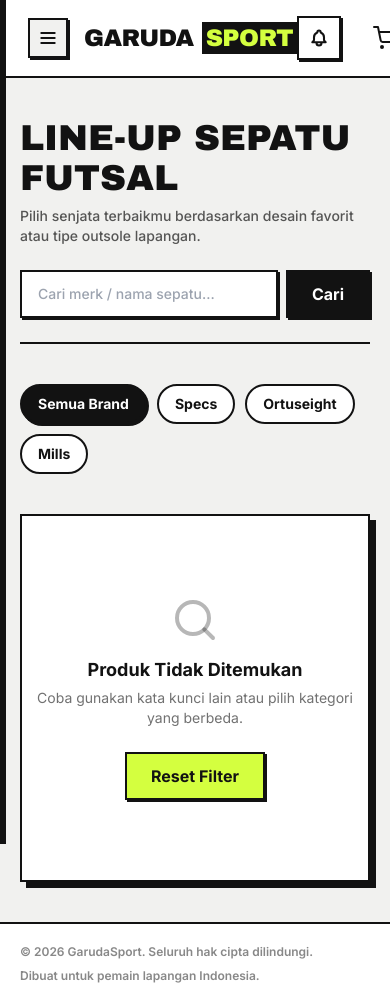
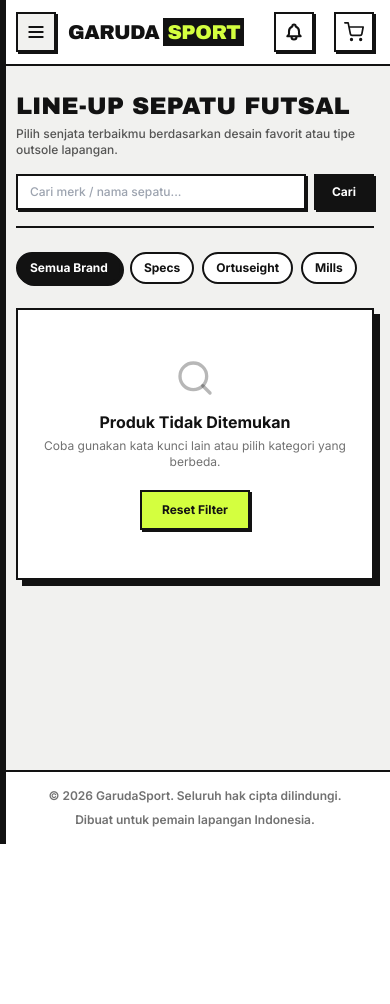
Before and after one commit to Deonhrf/garudasport.id, a Flask app: template templates/catalog.html in a window 390 px wide. After the commit the page ends 844 px from the top, so only its background shows below. Run offline with Flask 3, Linux system fonts and the light colour scheme; the template is opened without the code that fills it, so the values that code supplies are empty; the visitor is signed in with stand-in values (Sample User, id 1); some libraries are stand-ins or nearby versions.

Commit message:
style: enhance catalog.html mobile grid and image containment

```diff
--- a/templates/catalog.html
+++ b/templates/catalog.html
@@ -32,37 +32,35 @@
   <link rel="preconnect" href="https://fonts.gstatic.com" crossorigin>
   <link href="https://fonts.googleapis.com/css2?family=Archivo+Black&family=Inter:wght@400;500;600;700;800&display=swap" rel="stylesheet">
 
-  <!-- Alpine.js untuk Dropdown Notifikasi & Interaksi -->
+  <!-- Alpine.js -->
   <script defer src="https://cdn.jsdelivr.net/npm/alpinejs@3.x.x/dist/cdn.min.js"></script>
 </head>
-<body class="bg-paper text-ink font-body antialiased flex flex-col min-h-screen">
+<body class="bg-paper text-ink font-body antialiased flex flex-col min-h-screen selection:bg-volt selection:text-ink">
 
   <!-- ============ NAVBAR UTAMA ============ -->
-  <header class="bg-white/95 backdrop-blur border-b-2 border-ink sticky top-0 z-50">
-    <div class="max-w-7xl mx-auto px-5 md:px-8 h-18 py-4 flex items-center justify-between">
+  <header class="bg-white border-b-2 border-ink sticky top-0 z-40">
+    <div class="max-w-7xl mx-auto px-4 sm:px-6 md:px-8 h-16 sm:h-18 py-3 flex items-center justify-between">
 
       <!-- Kiri: Tombol Garis Tiga (Jika Login) & Logo -->
-      <div class="flex items-center gap-4 ml-2 md:ml-0">
+      <div class="flex items-center gap-3 sm:gap-4">
         {% if session.get('user_id') %}
-        <button onclick="toggleSidebar()" class="p-2 border-2 border-ink bg-paper hover:bg-volt transition-colors flex items-center justify-center shadow-[2px_2px_0px_#121212]" title="Menu Navigasi">
+        <button onclick="toggleSidebar()" aria-label="Buka Menu Navigasi" class="p-2 sm:p-2.5 border-2 border-ink bg-paper hover:bg-volt active:translate-x-0.5 active:translate-y-0.5 transition-all flex items-center justify-center shadow-[2px_2px_0px_#121212]" title="Menu Navigasi">
           <svg class="w-5 h-5" fill="none" stroke="currentColor" stroke-width="2.5" viewBox="0 0 24 24">
             <path stroke-linecap="round" stroke-linejoin="round" d="M4 6h16M4 12h16M4 18h16"></path>
           </svg>
         </button>
         {% endif %}
 
-        <a href="{{ url_for('customer.dashboard') }}" class="font-display text-2xl md:text-3xl tracking-tight flex items-center gap-2">
+        <a href="{{ url_for('customer.dashboard') if session.get('user_id') else url_for('catalog') }}" class="font-display text-xl sm:text-2xl md:text-3xl tracking-tight flex items-center gap-1 sm:gap-2">
           GARUDA<span class="text-volt bg-ink px-1">SPORT</span>
         </a>
       </div>
 
-      <!-- Kanan: Lonceng Notif (Jika Login), Profil, & Keranjang -->
-      <div class="flex items-center gap-4 md:gap-5">
+      <!-- Kanan: Notifikasi, Profil / Masuk, & Keranjang -->
+      <div class="flex items-center gap-2.5 sm:gap-4">
 
         {% if session.get('user_id') %}
-          <!-- ========================================== -->
-          <!-- KOTAK LONCENG NOTIFIKASI CUSTOMER  -->
-          <!-- ========================================== -->
+          <!-- KOTAK LONCENG NOTIFIKASI -->
           <div class="relative" x-data="{
             open: false,
             unreadCount: {{ unread_notif if unread_notif else 0 }},
@@ -78,27 +76,25 @@
               }
             }
           }">
-            <!-- Tombol Lonceng -->
-            <button @click="open = !open; if(open) markAsRead()" class="relative p-2.5 border-2 border-ink bg-white hover:bg-volt transition-colors flex items-center justify-center shadow-[2px_2px_0px_#121212]" title="Notifikasi Sistem">
+            <button @click="open = !open; if(open) markAsRead()" aria-label="Notifikasi" class="relative p-2 sm:p-2.5 border-2 border-ink bg-white hover:bg-volt active:translate-x-0.5 active:translate-y-0.5 transition-all flex items-center justify-center shadow-[2px_2px_0px_#121212]">
               <svg class="w-5 h-5 text-ink" fill="none" stroke="currentColor" stroke-width="2.5" viewBox="0 0 24 24">
                 <path stroke-linecap="round" stroke-linejoin="round" d="M15 17h5l-1.405-1.405A2.032 2.032 0 0118 14.158V11a6.002 6.002 0 00-4-5.659V5a2 2 0 10-4 0v.341C7.67 6.165 6 8.388 6 11v3.159c0 .538-.214 1.055-.595 1.436L4 17h5m6 0v1a3 3 0 11-6 0v-1m6 0H9"></path>
               </svg>
-              <!-- Badge Angka Merah -->
-              <span x-show="unreadCount > 0" x-text="unreadCount" class="absolute -top-2 -right-2 bg-turf text-white text-[10px] font-bold px-1.5 py-0.5 border border-ink rounded-full animate-bounce"></span>
+              <span x-show="unreadCount > 0" x-text="unreadCount" class="absolute -top-1.5 -right-1.5 bg-turf text-white text-[10px] font-bold px-1.5 py-0.2 border border-ink rounded-full animate-bounce"></span>
             </button>
 
-            <!-- Dropdown Kotak Daftar Notifikasi -->
-            <div x-show="open" @click.away="open = false" class="absolute right-0 mt-2 w-72 md:w-80 bg-white border-2 border-ink shadow-[6px_6px_0px_#121212] z-50 p-4 space-y-3" style="display: none;">
+            <!-- Dropdown Notifikasi Safe-Width -->
+            <div x-show="open" @click.away="open = false" x-transition class="absolute right-0 mt-2 w-72 sm:w-80 max-w-[calc(100vw-2.5rem)] bg-white border-2 border-ink shadow-[6px_6px_0px_#121212] z-50 p-4 space-y-3" style="display: none;">
               <div class="flex items-center justify-between border-b-2 border-ink pb-2">
                 <span class="font-display text-xs uppercase">Notifikasi Saya</span>
                 <span class="text-[10px] font-bold bg-volt px-2 py-0.5 border border-ink" x-text="unreadCount + ' Baru'"></span>
               </div>
-              <div class="space-y-2 max-h-64 overflow-y-auto">
+              <div class="space-y-2 max-h-60 overflow-y-auto">
                 {% if notifications %}
                   {% for notif in notifications %}
                   <div class="p-3 border-2 border-ink text-xs bg-white text-ink shadow-[2px_2px_0px_#121212]">
                     <p class="font-bold text-ink">{{ notif.title }}</p>
-                    <p class="mt-1 text-ink/80">{{ notif.message }}</p>
+                    <p class="mt-1 text-ink/80 break-words">{{ notif.message }}</p>
                     <span class="text-[9px] text-ink/50 mt-1 block">{{ notif.created_at.strftime('%d/%m/%Y %H:%M') if notif.created_at else '' }}</span>
                   </div>
                   {% endfor %}
@@ -111,30 +107,26 @@
 
           <!-- Info Akun -->
           <div>
-            <span class="hidden sm:inline-block text-sm font-bold bg-volt px-3 py-1.5 border-2 border-ink shadow-[2px_2px_0px_#121212]">
+            <span class="hidden sm:inline-block text-xs md:text-sm font-bold bg-volt px-3 py-1.5 border-2 border-ink shadow-[2px_2px_0px_#121212]">
               Halo, {{ session.nama }}
             </span>
           </div>
 
         {% else %}
-          <!-- Jika belum login, tampilkan tombol Masuk -->
-          <a href="{{ url_for('auth.login') }}" class="hidden sm:flex items-center gap-2 text-sm font-bold bg-volt px-5 py-2 border-2 border-ink shadow-[2px_2px_0px_#121212] hover:translate-x-0.5 hover:translate-y-0.5 hover:shadow-none transition-all">
+          <a href="{{ url_for('auth.login') }}" class="text-xs sm:text-sm font-bold bg-volt px-4 py-1.5 sm:px-5 sm:py-2 border-2 border-ink shadow-[2px_2px_0px_#121212] active:translate-x-0.5 active:translate-y-0.5 transition-all">
             Masuk
           </a>
         {% endif %}
 
-        <!-- ========================================== -->
         <!-- KERANJANG BELANJA -->
-        <!-- ========================================== -->
-        <a href="{{ url_for('customer.cart') }}" aria-label="Keranjang belanja" class="relative flex items-center justify-center hover:text-court transition-colors group">
-          <svg xmlns="http://www.w3.org/2000/svg" class="w-6 h-6" viewBox="0 0 24 24" fill="none" stroke="currentColor" stroke-width="2" stroke-linecap="round" stroke-linejoin="round">
+        <a href="{{ url_for('customer.cart') }}" aria-label="Keranjang belanja" class="relative p-2 sm:p-2.5 border-2 border-ink bg-white hover:bg-volt active:translate-x-0.5 active:translate-y-0.5 transition-all shadow-[2px_2px_0px_#121212] group">
+          <svg xmlns="http://www.w3.org/2000/svg" class="w-5 h-5" viewBox="0 0 24 24" fill="none" stroke="currentColor" stroke-width="2" stroke-linecap="round" stroke-linejoin="round">
             <circle cx="9" cy="21" r="1"></circle>
             <circle cx="20" cy="21" r="1"></circle>
             <path d="M1 1h4l2.68 13.39a2 2 0 0 0 2 1.61h9.72a2 2 0 0 0 2-1.61L23 6H6"></path>
           </svg>
-          <!-- Badge Angka Keranjang -->
           {% if cart_count and cart_count > 0 %}
-          <span class="absolute -top-2 -right-2.5 bg-volt text-ink text-[10px] font-display px-1.5 py-0.5 border border-ink shadow-[1px_1px_0px_#121212] group-hover:bg-court group-hover:text-white transition-colors rounded-full">
+          <span class="absolute -top-1.5 -right-1.5 bg-volt text-ink text-[10px] font-display px-1.5 py-0.2 border border-ink shadow-[1px_1px_0px_#121212] group-hover:bg-court group-hover:text-white transition-colors rounded-full">
             {{ cart_count }}
           </span>
           {% endif %}
@@ -144,59 +136,54 @@
     </div>
   </header>
 
-  <!-- ============ SIDEBAR GESER (Hanya Muncul Jika Login) ============ -->
+  <!-- ============ SIDEBAR GESER (z-[60] Agar Menutup Header) ============ -->
   {% if session.get('user_id') %}
-  <div id="sidebar-overlay" onclick="toggleSidebar()" class="fixed inset-0 bg-ink/50 z-50 hidden transition-opacity"></div>
+  <div id="sidebar-overlay" onclick="toggleSidebar()" class="fixed inset-0 bg-ink/50 z-[55] hidden transition-opacity"></div>
 
-  <aside id="sidebar" class="fixed inset-y-0 left-0 z-50 w-72 bg-white border-r-2 border-ink flex flex-col justify-between transform -translate-x-full transition-transform duration-300 ease-in-out shadow-[6px_0px_0px_#121212]">
+  <aside id="sidebar" class="fixed inset-y-0 left-0 z-[60] w-72 max-w-[85vw] bg-white border-r-2 border-ink flex flex-col justify-between transform -translate-x-full transition-transform duration-300 ease-in-out shadow-[6px_0px_0px_#121212]">
     <div>
-      <!-- Header Sidebar -->
-      <div class="h-18 px-6 border-b-2 border-ink flex items-center justify-between bg-paper">
-        <span class="font-display text-base uppercase tracking-wider">Menu Akun</span>
-        <button onclick="toggleSidebar()" class="text-ink font-bold text-xl px-2 py-1 border-2 border-ink bg-white hover:bg-volt transition-colors">
+      <div class="h-16 sm:h-18 px-5 border-b-2 border-ink flex items-center justify-between bg-paper">
+        <span class="font-display text-sm sm:text-base uppercase tracking-wider">Menu Akun</span>
+        <button onclick="toggleSidebar()" aria-label="Tutup Menu" class="text-ink font-bold text-xl px-2.5 py-0.5 border-2 border-ink bg-white hover:bg-volt transition-colors">
           &times;
         </button>
       </div>
 
-      <!-- Daftar Menu Sidebar -->
-      <nav class="p-5 space-y-3 font-bold uppercase text-xs">
+      <nav class="p-4 sm:p-5 space-y-2.5 font-bold uppercase text-xs">
         <a href="{{ url_for('customer.dashboard') }}"
-           class="flex items-center gap-3 px-4 py-3 border-2 border-ink transition-all shadow-[2px_2px_0px_#121212] bg-white hover:bg-paper">
+           class="flex items-center gap-3 px-4 py-3 border-2 border-ink transition-all shadow-[2px_2px_0px_#121212] bg-white hover:bg-paper active:translate-x-0.5 active:translate-y-0.5">
            <span>📊</span> Dashboard Saya
         </a>
 
-        <!-- Menu Belanja Aktif (Katalog) -->
         <a href="{{ url_for('catalog') }}"
-           class="flex items-center gap-3 px-4 py-3 border-2 border-ink transition-all bg-volt text-ink translate-x-1 translate-y-1 shadow-none">
+           class="flex items-center gap-3 px-4 py-3 border-2 border-ink transition-all bg-volt text-ink translate-x-0.5 translate-y-0.5 shadow-none">
            <span>👟</span> Belanja Sepatu
         </a>
 
         <a href="{{ url_for('customer.order_history') }}"
-           class="flex items-center gap-3 px-4 py-3 border-2 border-ink transition-all shadow-[2px_2px_0px_#121212] bg-white hover:bg-paper">
+           class="flex items-center gap-3 px-4 py-3 border-2 border-ink transition-all shadow-[2px_2px_0px_#121212] bg-white hover:bg-paper active:translate-x-0.5 active:translate-y-0.5">
            <span>📦</span> Pesanan Saya
         </a>
 
         <a href="{{ url_for('chat.customer_chat') }}"
-           class="flex items-center gap-3 px-4 py-3 border-2 border-ink transition-all shadow-[2px_2px_0px_#121212] bg-white hover:bg-paper">
+           class="flex items-center gap-3 px-4 py-3 border-2 border-ink transition-all shadow-[2px_2px_0px_#121212] bg-white hover:bg-paper active:translate-x-0.5 active:translate-y-0.5">
            <span>💬</span> Chat Admin
         </a>
 
         <a href="{{ url_for('customer.profile') }}"
-           class="flex items-center gap-3 px-4 py-3 border-2 border-ink transition-all shadow-[2px_2px_0px_#121212] bg-white hover:bg-paper">
+           class="flex items-center gap-3 px-4 py-3 border-2 border-ink transition-all shadow-[2px_2px_0px_#121212] bg-white hover:bg-paper active:translate-x-0.5 active:translate-y-0.5">
            <span>👤</span> Profil & Pengaturan
         </a>
       </nav>
     </div>
 
-    <!-- Info Bawah Sidebar & Logout -->
-    <div class="p-5 border-t-2 border-ink space-y-3">
+    <div class="p-4 sm:p-5 border-t-2 border-ink space-y-3">
       <div class="bg-paper border-2 border-ink p-3 text-xs">
         <p class="font-bold uppercase text-ink/50 text-[10px]">Toko Futsal</p>
         <p class="font-bold text-turf mt-0.5">● GarudaSport ID</p>
       </div>
 
-      <!-- Tombol Keluar (Logout) Paling Bawah -->
-      <a href="{{ url_for('auth.logout') }}" class="flex items-center justify-center gap-2 w-full bg-turf text-white px-4 py-3 border-2 border-ink shadow-[2px_2px_0px_#121212] hover:translate-x-1 hover:translate-y-1 hover:shadow-none hover:bg-ink transition-all text-xs font-bold uppercase">
+      <a href="{{ url_for('auth.logout') }}" class="flex items-center justify-center gap-2 w-full bg-turf text-white px-4 py-3 border-2 border-ink shadow-[2px_2px_0px_#121212] active:translate-x-0.5 active:translate-y-0.5 active:shadow-none hover:bg-ink transition-all text-xs font-bold uppercase">
         Keluar
         <svg xmlns="http://www.w3.org/2000/svg" class="w-4 h-4" viewBox="0 0 24 24" fill="none" stroke="currentColor" stroke-width="2.5" stroke-linecap="round" stroke-linejoin="round"><path d="M9 21H5a2 2 0 0 1-2-2V5a2 2 0 0 1 2-2h4"></path><polyline points="16 17 21 12 16 7"></polyline><line x1="21" y1="12" x2="9" y2="12"></line></svg>
       </a>
@@ -205,13 +192,13 @@
   {% endif %}
 
   <!-- ============ KONTEN UTAMA KATALOG ============ -->
-  <main class="flex-grow max-w-7xl mx-auto w-full px-5 md:px-8 py-10 md:py-14">
+  <main class="flex-grow max-w-7xl mx-auto w-full px-4 sm:px-6 md:px-8 py-6 sm:py-12">
 
     <!-- Judul & Search Bar -->
-    <div class="flex flex-col md:flex-row md:items-end justify-between gap-6 mb-10 border-b-2 border-ink pb-6">
+    <div class="flex flex-col md:flex-row md:items-end justify-between gap-4 sm:gap-6 mb-6 sm:mb-8 border-b-2 border-ink pb-4 sm:pb-6">
       <div>
-        <h1 class="font-display text-4xl md:text-5xl uppercase mb-2">Line-up Sepatu Futsal</h1>
-        <p class="text-ink/70 font-medium text-sm md:text-base">Pilih senjata terbaikmu berdasarkan desain favorit atau tipe outsole lapangan.</p>
+        <h1 class="font-display text-2xl sm:text-4xl md:text-5xl uppercase mb-1 sm:mb-2">Line-up Sepatu Futsal</h1>
+        <p class="text-ink/70 font-medium text-xs sm:text-sm md:text-base">Pilih senjata terbaikmu berdasarkan desain favorit atau tipe outsole lapangan.</p>
       </div>
 
       <!-- Form Pencarian -->
@@ -221,26 +208,23 @@
           name="q"
           value="{{ search_query }}"
           placeholder="Cari merk / nama sepatu..."
-          class="bg-white border-2 border-ink px-4 py-2.5 text-sm font-medium focus:outline-none focus:ring-2 focus:ring-volt w-full md:w-64 shadow-[2px_2px_0px_#121212]"
+          class="bg-white border-2 border-ink px-3 py-2 sm:px-4 sm:py-2.5 text-xs sm:text-sm font-medium focus:outline-none focus:ring-2 focus:ring-volt w-full md:w-64 shadow-[2px_2px_0px_#121212]"
         >
-        <button type="submit" class="bg-ink text-white font-bold px-6 py-2.5 border-2 border-ink hover:bg-volt hover:text-ink transition-colors shadow-[2px_2px_0px_#121212]">
+        <button type="submit" class="bg-ink text-white font-bold px-4 py-2 sm:px-6 sm:py-2.5 text-xs sm:text-sm border-2 border-ink hover:bg-volt hover:text-ink active:translate-x-0.5 active:translate-y-0.5 transition-colors shadow-[2px_2px_0px_#121212] shrink-0">
           Cari
         </button>
       </form>
     </div>
 
     <!-- Filter Brand (Pills) -->
-    <div class="flex flex-wrap gap-2.5 mb-10">
-
-      <!-- Tombol Semua Sepatu (Reset Filter) -->
+    <div class="flex flex-wrap gap-2 sm:gap-2.5 mb-6 sm:mb-10">
       <a
         href="{{ url_for('catalog', q=search_query) }}"
-        class="px-4 py-2 text-sm font-bold border-2 border-ink rounded-full transition-all {% if not selected_brand %}bg-ink text-white shadow-[2px_2px_0px_#121212]{% else %}bg-white text-ink hover:bg-volt hover:shadow-[2px_2px_0px_#121212]{% endif %}"
+        class="px-3 py-1.5 sm:px-4 sm:py-2 text-xs sm:text-sm font-bold border-2 border-ink rounded-full transition-all active:translate-x-0.5 active:translate-y-0.5 {% if not selected_brand %}bg-ink text-white shadow-[2px_2px_0px_#121212]{% else %}bg-white text-ink hover:bg-volt hover:shadow-[2px_2px_0px_#121212]{% endif %}"
       >
         Semua Brand
       </a>
 
-      <!-- Daftar 3 Brand Sesuai Database -->
       {% set brands = [
           {'key': 'Specs', 'label': 'Specs'},
           {'key': 'Ortus', 'label': 'Ortuseight'},
@@ -250,62 +234,61 @@
       {% for brand in brands %}
       <a
         href="{{ url_for('catalog', brand=brand.key, q=search_query) }}"
-        class="px-4 py-2 text-sm font-bold border-2 border-ink rounded-full transition-all {% if brand.key == selected_brand %}bg-ink text-white shadow-[2px_2px_0px_#121212]{% else %}bg-white text-ink hover:bg-volt hover:shadow-[2px_2px_0px_#121212]{% endif %}"
+        class="px-3 py-1.5 sm:px-4 sm:py-2 text-xs sm:text-sm font-bold border-2 border-ink rounded-full transition-all active:translate-x-0.5 active:translate-y-0.5 {% if brand.key == selected_brand %}bg-ink text-white shadow-[2px_2px_0px_#121212]{% else %}bg-white text-ink hover:bg-volt hover:shadow-[2px_2px_0px_#121212]{% endif %}"
       >
         {{ brand.label }}
       </a>
       {% endfor %}
-
     </div>
 
     <!-- Grid Produk dari Database -->
-    <div class="grid grid-cols-2 md:grid-cols-3 lg:grid-cols-4 gap-6">
+    <div class="grid grid-cols-2 md:grid-cols-3 lg:grid-cols-4 gap-3 sm:gap-6">
       {% for p in products %}
-      <article class="border-2 border-ink bg-white flex flex-col group shadow-[6px_6px_0px_#121212] hover:translate-x-1 hover:-translate-y-1 transition-all">
-        <!-- Gambar & Badge -->
-   <!-- Gambar & Badge -->
-        <div class="relative overflow-hidden bg-paper aspect-square border-b-2 border-ink">
+      <article class="border-2 border-ink bg-white flex flex-col group shadow-[4px_4px_0px_#121212] sm:shadow-[6px_6px_0px_#121212] hover:translate-x-0.5 hover:-translate-y-0.5 transition-all">
+
+        <!-- WADAH GAMBAR PRODUK (OBJECT-CONTAIN AGAR TIDAK TERPOTONG) -->
+        <div class="relative w-full aspect-square bg-paper border-b-2 border-ink p-3 sm:p-4 overflow-hidden flex items-center justify-center">
           <img
             src="{{ url_for('static', filename=p.image) }}"
             alt="{{ p.name }}"
-            class="w-full h-full object-cover group-hover:scale-105 transition-transform duration-300"
+            class="w-full h-full object-contain group-hover:scale-105 transition-transform duration-300"
             loading="lazy"
           >
 
-          <!-- Badge Brand & Jenis Sol (Kiri Atas, Bersusun) Sesuai Beranda -->
-          <div class="absolute top-3 left-3 flex flex-col gap-1.5">
-            <span class="text-[10px] font-bold px-2.5 py-1 rounded-full text-white bg-ink uppercase w-max">
+          <!-- Badge Brand & Sol -->
+          <div class="absolute top-2.5 left-2.5 sm:top-3 sm:left-3 flex flex-col gap-1">
+            <span class="text-[9px] sm:text-[10px] font-bold px-2 py-0.5 sm:px-2.5 sm:py-1 rounded-full text-white bg-ink uppercase w-max shadow-[1px_1px_0px_#121212]">
               {{ p.brand }}
             </span>
             {% if p.outsole %}
-            <span class="text-[9px] font-bold px-2 py-0.5 rounded-full border border-ink text-ink bg-white uppercase w-max shadow-[2px_2px_0px_#121212]">
+            <span class="text-[8px] sm:text-[9px] font-bold px-1.5 py-0.2 sm:px-2 sm:py-0.5 rounded-full border border-ink text-ink bg-white uppercase w-max shadow-[1px_1px_0px_#121212]">
               SOL: {{ p.outsole }}
             </span>
             {% endif %}
           </div>
 
           {% if p.old_price %}
-          <span class="absolute top-3 right-3 text-[11px] font-bold px-2 py-1 rounded-full bg-volt text-ink border border-ink">
+          <span class="absolute top-2.5 right-2.5 sm:top-3 sm:right-3 text-[9px] sm:text-[11px] font-bold px-2 py-0.5 sm:py-1 rounded-full bg-volt text-ink border border-ink">
             Diskon
           </span>
           {% endif %}
         </div>
 
         <!-- Detail Produk -->
-        <div class="p-4 flex flex-col flex-1">
-          <p class="text-[11px] font-bold text-ink/50 uppercase tracking-wider mb-1">{{ p.brand }}</p>
-          <h3 class="font-bold text-sm sm:text-base leading-snug mb-3 line-clamp-2">{{ p.name }}</h3>
+        <div class="p-3 sm:p-4 flex flex-col flex-1">
+          <p class="text-[9px] sm:text-[11px] font-bold text-ink/50 uppercase tracking-wider mb-0.5 sm:mb-1">{{ p.brand }}</p>
+          <h3 class="font-bold text-xs sm:text-base leading-snug mb-2 sm:mb-3 line-clamp-2">{{ p.name }}</h3>
 
           <div class="mt-auto">
-            <div class="flex items-baseline gap-2 mb-3">
-              <span class="font-display text-lg">{{ p.price | rupiah }}</span>
+            <div class="flex items-baseline gap-1.5 sm:gap-2 mb-2 sm:mb-3 flex-wrap">
+              <span class="font-display text-sm sm:text-lg text-court">{{ p.price | rupiah }}</span>
               {% if p.old_price %}
-              <span class="text-xs text-ink/40 line-through">{{ p.old_price | rupiah }}</span>
+              <span class="text-[10px] sm:text-xs text-ink/40 line-through">{{ p.old_price | rupiah }}</span>
               {% endif %}
             </div>
 
-            <!-- Tombol mengarah ke halaman detail produk -->
-            <a href="{{ url_for('customer.product_detail', product_id=p.id) }}" class="block text-center w-full border-2 border-ink font-bold text-sm py-2.5 bg-white hover:bg-ink hover:text-white transition-colors shadow-[2px_2px_0px_#121212] hover:shadow-none hover:translate-x-0.5 hover:translate-y-0.5">
+            <!-- Tombol Detail -->
+            <a href="{{ url_for('customer.product_detail', product_id=p.id) }}" class="block text-center w-full border-2 border-ink font-bold text-xs sm:text-sm py-2 sm:py-2.5 bg-white hover:bg-ink hover:text-white active:translate-x-0.5 active:translate-y-0.5 transition-colors shadow-[2px_2px_0px_#121212] hover:shadow-none">
               Lihat Detail &rarr;
             </a>
           </div>
@@ -315,13 +298,13 @@
       {% endfor %}
     </div>
 
-    <!-- State Kosong Jika Produk Tidak Ditemukan -->
+    <!-- State Kosong -->
     {% if not products %}
-    <div class="text-center py-20 bg-white border-2 border-ink shadow-[6px_6px_0px_#121212] max-w-lg mx-auto">
-      <svg xmlns="http://www.w3.org/2000/svg" class="w-12 h-12 mx-auto text-ink/30 mb-3" viewBox="0 0 24 24" fill="none" stroke="currentColor" stroke-width="2" stroke-linecap="round" stroke-linejoin="round"><circle cx="11" cy="11" r="8"></circle><line x1="21" y1="21" x2="16.65" y2="16.65"></line></svg>
-      <p class="font-bold text-lg mb-1">Produk Tidak Ditemukan</p>
-      <p class="text-ink/60 text-sm mb-6">Coba gunakan kata kunci lain atau pilih kategori yang berbeda.</p>
-      <a href="{{ url_for('catalog') }}" class="inline-block bg-volt text-ink font-bold px-6 py-2.5 border-2 border-ink shadow-[2px_2px_0px_#121212]">
+    <div class="text-center py-12 sm:py-20 bg-white border-2 border-ink shadow-[6px_6px_0px_#121212] max-w-lg mx-auto p-4">
+      <svg xmlns="http://www.w3.org/2000/svg" class="w-10 h-10 sm:w-12 sm:h-12 mx-auto text-ink/30 mb-3" viewBox="0 0 24 24" fill="none" stroke="currentColor" stroke-width="2" stroke-linecap="round" stroke-linejoin="round"><circle cx="11" cy="11" r="8"></circle><line x1="21" y1="21" x2="16.65" y2="16.65"></line></svg>
+      <p class="font-bold text-base sm:text-lg mb-1">Produk Tidak Ditemukan</p>
+      <p class="text-ink/60 text-xs sm:text-sm mb-5">Coba gunakan kata kunci lain atau pilih kategori yang berbeda.</p>
+      <a href="{{ url_for('catalog') }}" class="inline-block bg-volt text-ink font-bold px-5 py-2.5 text-xs sm:text-sm border-2 border-ink shadow-[2px_2px_0px_#121212]">
         Reset Filter
       </a>
     </div>
@@ -331,19 +314,18 @@
 
   <!-- ============ FOOTER ============ -->
   <footer class="bg-white border-t-2 border-ink mt-auto">
-    <div class="max-w-7xl mx-auto px-5 md:px-8 py-5 flex flex-col sm:flex-row justify-between gap-2 text-xs text-ink/50 font-semibold">
+    <div class="max-w-7xl mx-auto px-4 sm:px-6 md:px-8 py-4 text-center sm:text-left flex flex-col sm:flex-row justify-between gap-2 text-xs text-ink/60 font-semibold">
       <p>&copy; 2026 GarudaSport. Seluruh hak cipta dilindungi.</p>
       <p>Dibuat untuk pemain lapangan Indonesia.</p>
     </div>
   </footer>
 
-  <!-- SCRIPT JAVASCRIPT UNTUK SIDEBAR -->
+  <!-- SCRIPT JAVASCRIPT -->
   {% if session.get('user_id') %}
   <script>
     function toggleSidebar() {
       const sidebar = document.getElementById('sidebar');
       const overlay = document.getElementById('sidebar-overlay');
-
       sidebar.classList.toggle('-translate-x-full');
       overlay.classList.toggle('hidden');
     }
```
